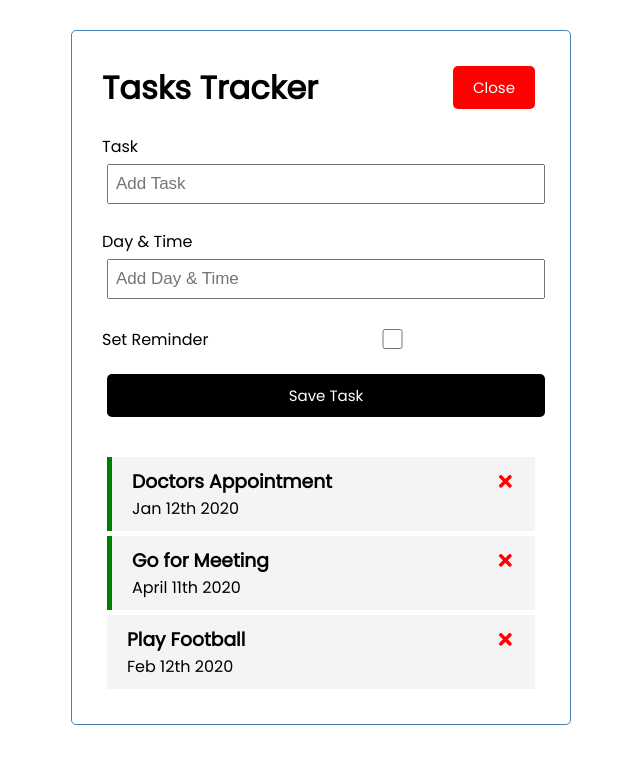
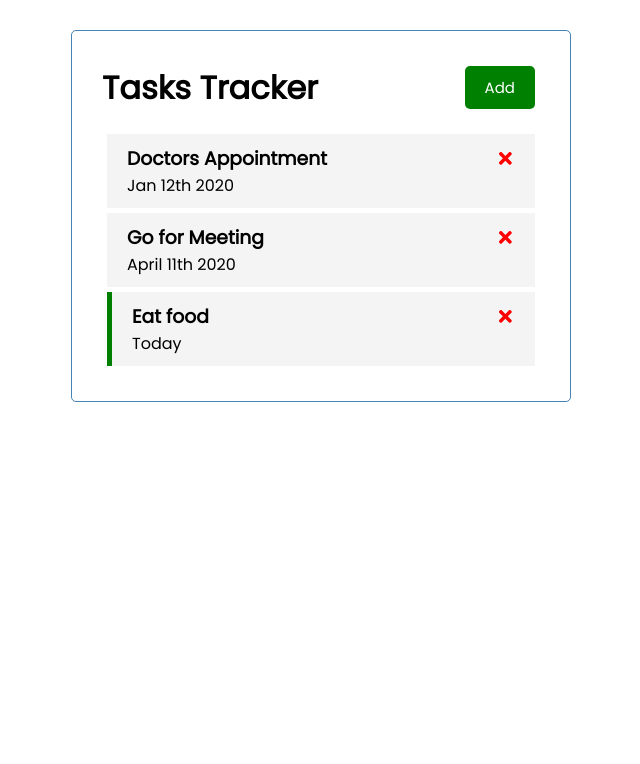
Before and after one commit to iamsuigeneris/tasks-tracker, a React (Create React App) app: page / in a window 1280 px wide. Shown: the top 764 px of the page, without its empty margins (319-959 px from the left). Built offline with nearby package versions, Linux system fonts and the light colour scheme; data requests are answered from the project's data file.

Commit message:
CRUD operation with backend

```diff
--- /dev/null
+++ b/db.json
@@ -0,0 +1,22 @@
+{
+  "tasks": [
+    {
+      "id": 1,
+      "text": "Doctors Appointment",
+      "day": "Jan 12th 2020",
+      "reminder": false
+    },
+    {
+      "id": 2,
+      "text": "Go for Meeting",
+      "day": "April 11th 2020",
+      "reminder": false
+    },
+    {
+      "text": "Eat food",
+      "day": "Today",
+      "reminder": true,
+      "id": 3
+    }
+  ]
+}
--- a/package.json
+++ b/package.json
@@ -6,6 +6,7 @@
     "@testing-library/jest-dom": "^5.11.4",
     "@testing-library/react": "^11.1.0",
     "@testing-library/user-event": "^12.1.10",
+    "json-server": "^0.16.3",
     "react": "^17.0.1",
     "react-dom": "^17.0.1",
     "react-icons": "^4.1.0",
@@ -16,7 +17,8 @@
     "start": "react-scripts start",
     "build": "react-scripts build",
     "test": "react-scripts test",
-    "eject": "react-scripts eject"
+    "eject": "react-scripts eject",
+    "server": "json-server --watch db.json --port 5000"
   },
   "eslintConfig": {
     "extends": [
--- a/src/App.js
+++ b/src/App.js
@@ -1,4 +1,4 @@
-import {useState} from 'react'
+import {useState, useEffect} from 'react'
 import Header from './components/Header'
 import Tasks from './components/Tasks'
 import AddTask from './components/AddTask'
@@ -6,44 +6,78 @@
 
 function App() {
 
-  const [showAddTask, setShowAddTask] = useState(true)
-  const [tasks, setTasks] = useState([
-    {
-      id:1,
-      text:'Doctors Appointment',
-      day: 'Jan 12th 2020',
-      reminder: true
-    },
-    {
-      id:2,
-      text:'Go for Meeting',
-      day: 'April 11th 2020',
-      reminder: true
-    },
-    {
-      id:3,
-      text:'Play Football',
-      day: 'Feb 12th 2020',
-      reminder: false
+  const [showAddTask, setShowAddTask] = useState(false)
+  const [tasks, setTasks] = useState([])
+
+  useEffect(() => {
+    const getTasks = async () => {
+      const tasksFromServer = await fetchTasks()
+      setTasks(tasksFromServer)
     }
-  ])
+    getTasks()
+  }, [])
+
+  // Fetch Tasks
+  const fetchTasks = async () => {
+    const res = await fetch('http://localhost:5000/tasks')
+    const data = await res.json()
+
+    return data
+  }
+
+    // Fetch Task
+    const fetchTask = async (id) => {
+      const res = await fetch(`http://localhost:5000/tasks/${id}`)
+      const data = await res.json()
+
+      return data
+    }
 
     // Add Task
-    const addTask = (task) => {
-     const id = Math.floor(Math.random() * 10000) + 1
+    const addTask = async (task) => {
+      const res = await fetch('http://localhost:5000/tasks',{
+        method: 'POST',
+        headers: {
+          'Content-type': 'application/json'
+        },
+        body: JSON.stringify(task)
+      })
 
-      const newTask = { id, ...task}
-      setTasks([...tasks, newTask])
+      const data = await res.json()
+      setTasks([...tasks, data])
+
+    //  const id = Math.floor(Math.random() * 10000) + 1
+
+    //   const newTask = { id, ...task}
+    //   setTasks([...tasks, newTask])
     }
 
   // Delete Task
-  const deleteTask = (id) => {
+  const deleteTask =  async (id) => {
+    await fetch(`http://localhost:5000/tasks/${id}`,{
+      method:'DELETE'
+    })
+
     setTasks(tasks.filter((task) => task.id !== id ))
   }
 
   // Toggle Reminder
-  const toggleReminder = (id) => {
-    setTasks(tasks.map((task) => task.id === id ? { ...task, reminder: !task.reminder} : task))
+  const toggleReminder = async (id) => {
+
+    const taskToToggle = await fetchTask(id)
+    const updTask = {...taskToToggle,
+    reminder: !taskToToggle.reminder}
+
+    const res = await fetch(`http://localhost:5000/tasks/${id}`,{
+      method:'PUT',
+      headers: {
+        'Content-type': 'application/json'
+      },
+      body: JSON.stringify(updTask)
+    })
+    const data = await res.json()
+
+    setTasks(tasks.map((task) => task.id === id ? { ...task, reminder: data.reminder} : task))
   }
 
 
```
Also changed, not shown: 2 other files (tests, documents, lock files or other folders).
